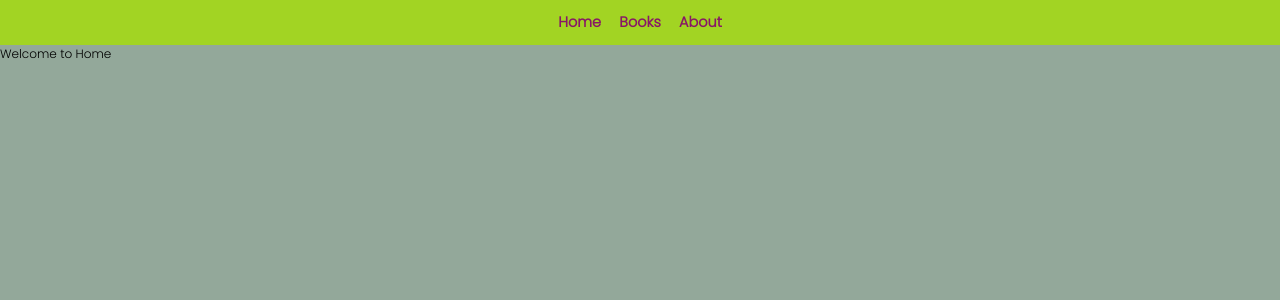
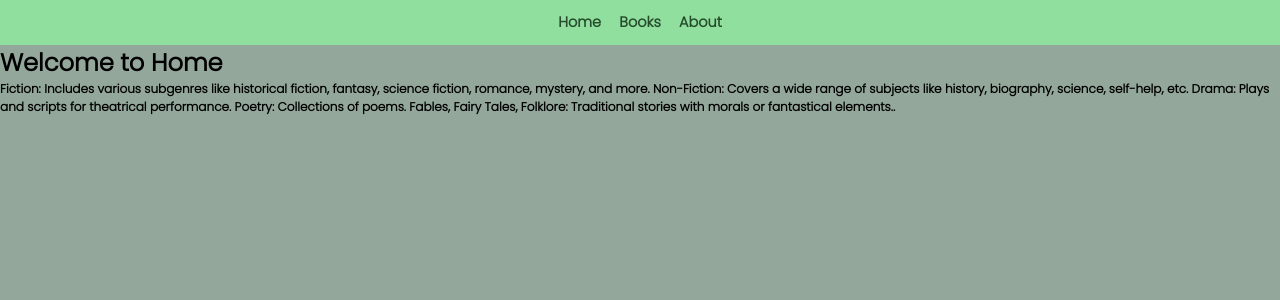
Before and after one commit to Kavithachinnusamy20/SBA-React_Book_API, a React (Vite) app: page / in a window 1280 px wide. Shown: the top 300 px of the page. Built offline with nearby package versions, Linux system fonts and the light colour scheme.

Commit message:
working about and home page

```diff
--- a/src/App.jsx
+++ b/src/App.jsx
@@ -15,7 +15,14 @@ const App = () => {
       </nav>
 
       <Routes>
-        <Route path="/" element={<div>Welcome to Home</div>} />
+        <Route path="/" element={
+          <div><h1>Welcome to Home</h1>
+          <p><h4>
+            Fiction: Includes various subgenres like historical fiction, fantasy, science fiction, romance, mystery, and more.
+Non-Fiction: Covers a wide range of subjects like history, biography, science, self-help, etc.
+Drama: Plays and scripts for theatrical performance.
+Poetry: Collections of poems.
+Fables, Fairy Tales, Folklore: Traditional stories with morals or fantastical elements..</h4> </p></div>} />
         <Route path="/bookSearch" element={<SearchBook />} />
         <Route path="/about" element={<About />} />
       </Routes>
--- a/src/index.css
+++ b/src/index.css
@@ -1,5 +1,5 @@
 nav {
-  background-color: #a2d423;
+  background-color: #91df9f;
   padding: 1rem;
   display: flex;
   gap: 1.5rem;
@@ -7,7 +7,7 @@ nav {
 }
 
 nav a {
-  color: #881866;
+  color: #264c2d;
   text-decoration: none;
   font-size: 1.2rem;
   font-weight: bold;
@@ -15,7 +15,7 @@ nav a {
 }
 
 nav a:hover {
-  color: #831414;
+  color: #1e341f;
 }
 
 nav a:active {
--- a/src/pages/About.jsx
+++ b/src/pages/About.jsx
@@ -3,7 +3,7 @@ function About(){
     return(
         <div>
             <h2>About This Website</h2>
-            <p>This is a simple book library using the Google Books API</p>
+            <h4>Google Books uses various categories and genres to organize its vast collection of books. These categories help users discover and browse books based on their interests, including literary genres, subject areas, and more</h4>
         </div>
     );
 }
```
